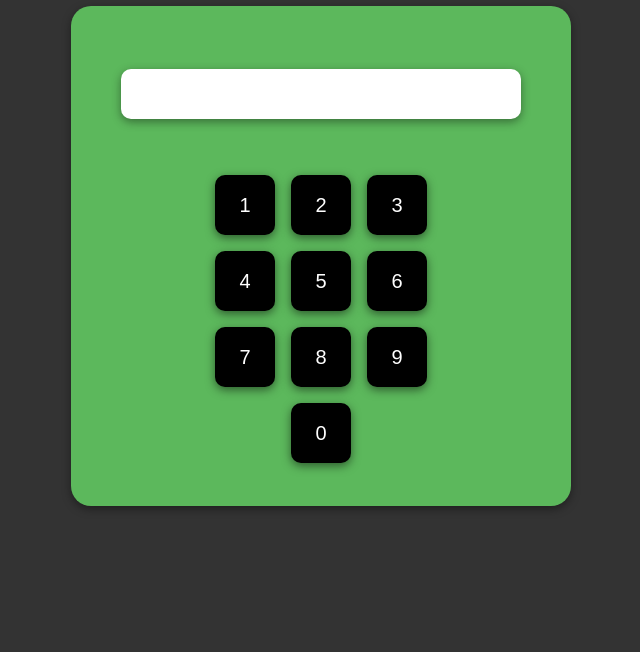
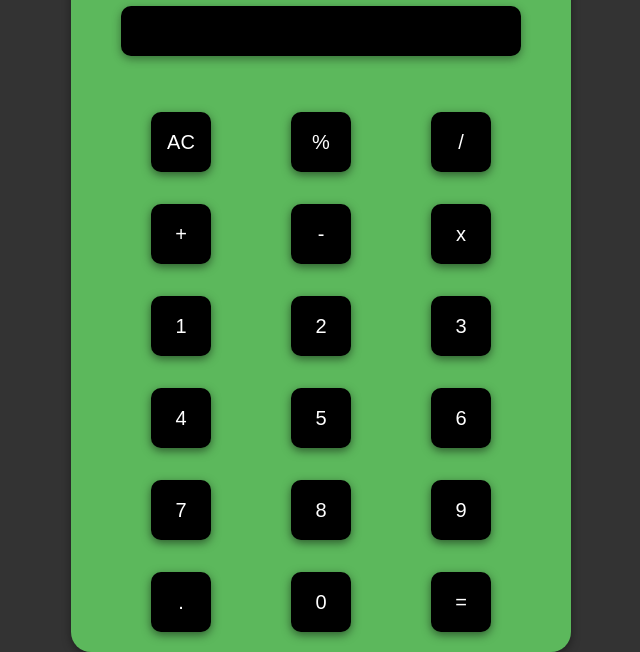
Before and after one commit to Hamza-777/calculator, a plain HTML site: page index.html in a window 1280 px wide. Shown: the part 263-915 px from the top of the page, without its empty margins (319-959 px from the left). Before the commit the page ends 800 px from the top, so only its background shows below. Drawn offline with Linux system fonts and the light colour scheme.

Commit message:
Final commit for HTML and CSS

```diff
--- a/index.html
+++ b/index.html
@@ -19,6 +19,24 @@
             <input type="text">
         </div>
         <div class="buttons grid">
+            <div class="box bAC">
+                <button>AC</button>
+            </div>
+            <div class="box b%">
+                <button>%</button>
+            </div>
+            <div class="box b/">
+                <button>/</button>
+            </div>
+            <div class="box b+">
+                <button>+</button>
+            </div>
+            <div class="box b-">
+                <button>-</button>
+            </div>
+            <div class="box bx">
+                <button>x</button>
+            </div>
             <div class="box b1">
                 <button>1</button>
             </div>
@@ -46,8 +64,14 @@
             <div class="box b9">
                 <button>9</button>
             </div>
+            <div class="box b.">
+                <button>.</button>
+            </div>
             <div class="box b0">
                 <button>0</button>
+            </div>
+            <div class="box b=">
+                <button>=</button>
             </div>
         </div>
     </div>
--- a/style.css
+++ b/style.css
@@ -8,42 +8,27 @@ body {
     background-color: #333;
 }
 
+
+/* Classes */
+
 .header {
     max-width: 500px;
     margin: 0 auto;
     text-align: center;
     position: relative;
-    top: 180px;
+    top: 140px;
     font-size: 30px;
     color: white;
     /* background-color: black; */
 }
 
-.input input {
-    height: 50px;
-    width: 400px;
-    margin-top: 20px;
-    border-radius: 10px;
-    border: none;
-    font-size: 30px;
-    box-shadow: 0 3px 10px rgba(0, 0, 0, 0.4);
-}
-
-input:focus {
-    outline: none;
-}
-
-input:hover {
-    border-bottom: 1px solid darkgreen;
-}
-
 .container {
     max-width: 500px;
-    height: 500px;
+    height: auto;
     margin: auto;
     background-color: #5cb85c;
     position: relative;
-    top: 200px;
+    top: 160px;
     border-radius: 20px;
     box-shadow: 0 3px 10px rgba(0, 0, 0, 0.4);
     animation-name: container;
@@ -61,10 +46,43 @@ input:hover {
 .grid {
     display: grid;
     grid-template-columns: repeat(3, 1fr);
-    grid-gap: 1em;
+    grid-gap: 2em 5em;
 }
 
-.box button {
+.input {
+    margin: 10px;
+    padding: 10px;
+}
+
+
+/* input field */
+
+input {
+    height: 50px;
+    width: 400px;
+    margin-top: 20px;
+    border-radius: 10px;
+    border: none;
+    font-size: 30px;
+    box-shadow: 0 3px 10px rgba(0, 0, 0, 0.4);
+    background-color: black;
+    color: #5cb85c;
+    padding: 5px;
+    direction: rtl;
+}
+
+input:focus {
+    outline: none;
+}
+
+input:hover {
+    border-bottom: 1px solid darkgreen;
+}
+
+
+/* Buttons */
+
+button {
     width: 60px;
     height: 60px;
     border-radius: 10px;
@@ -84,11 +102,6 @@ button:hover {
     transform: scale(0.98);
 }
 
-.input {
-    margin: 10px;
-    padding: 10px;
-}
-
 .buttons {
     margin: 10px;
     padding: 10px;
@@ -98,11 +111,14 @@ button:hover {
     grid-column: 2;
 }
 
+
+/* Animation keyframes */
+
 @keyframes container {
     0% {
         top: -300px;
     }
     100% {
-        top: 200px;
+        top: 160px;
     }
 }
```
